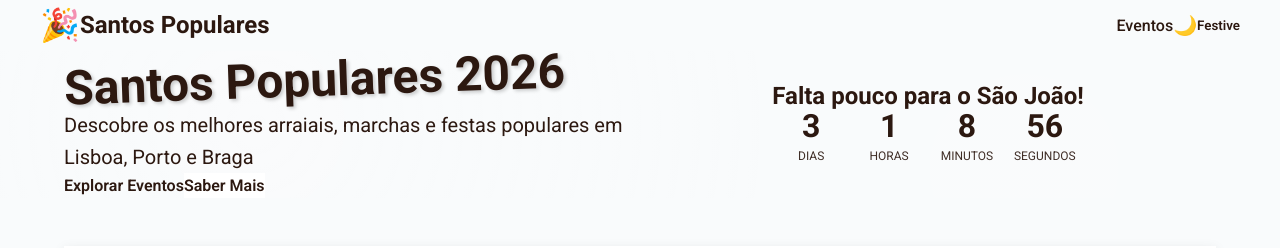
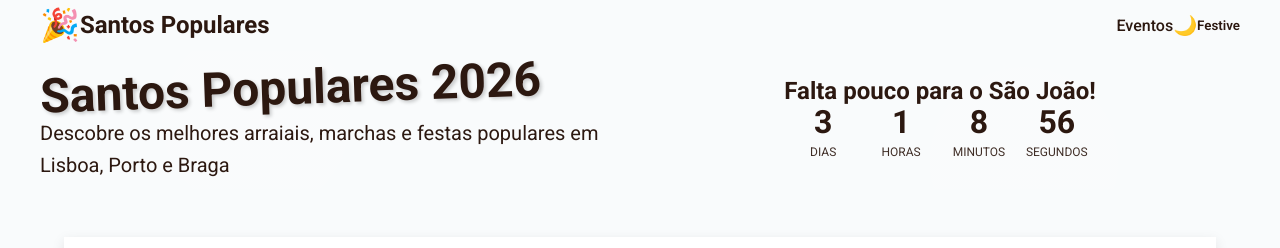
Before and after one commit to glaucepaim/study-santos-populares-vue, a Vue app: page / in a window 1280 px wide. Shown: the top 248 px of the page. Built offline with nearby package versions, Linux system fonts and the light colour scheme.

Commit message:
fix: removing the links

```diff
--- a/src/components/home/HeroSection.vue
+++ b/src/components/home/HeroSection.vue
@@ -8,14 +8,6 @@
         <p class="hero-subtitle">
           Descobre os melhores arraiais, marchas e festas populares em Lisboa, Porto e Braga
         </p>
-        <div class="hero-cta">
-          <a href="#eventos" class="btn btn-primary">
-            Explorar Eventos
-          </a>
-          <a href="#sobre" class="btn btn-secondary">
-            Saber Mais
-          </a>
-        </div>
       </div>
 
       <div class="hero-countdown">
@@ -50,6 +42,7 @@ const proximaFesta = ref(new Date('2026-06-24T00:00:00'))
   grid-template-columns: 1fr 1fr;
   gap: var(--espacamento-xl);
   align-items: center;
+  padding: var(--spacing-xs) 0;
   position: relative;
   z-index: 1;
 }
```
